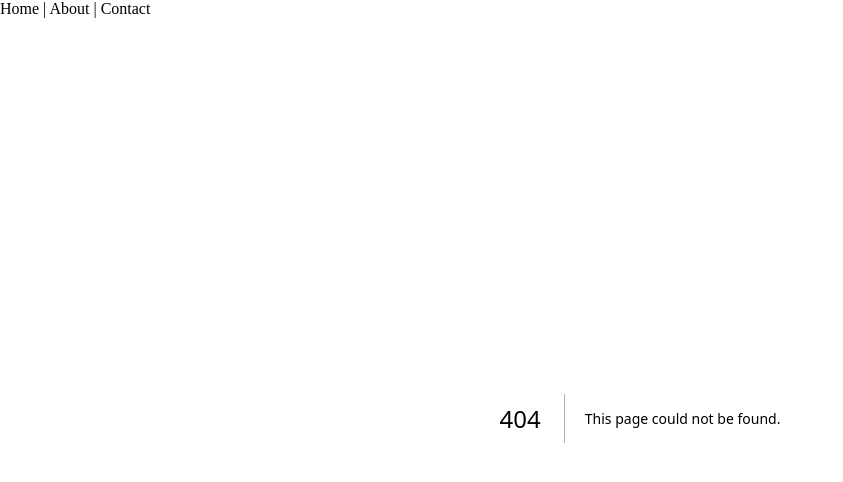
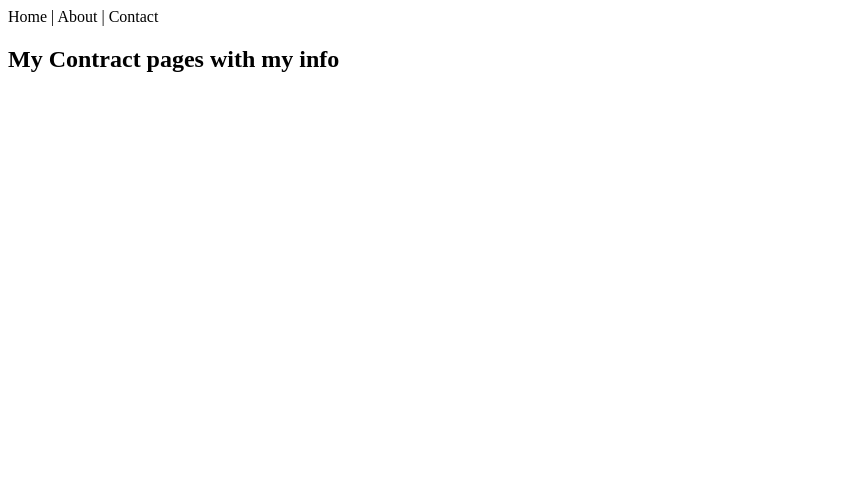
Before and after one commit to alhaj-cmd/nextcommerce, a Next.js app: page /contract in a window 1280 px wide. Before the commit this address had no page. Shown: the top 482 px of the page, without its empty margins (0-843 px from the left). Built offline with nearby package versions, Linux system fonts and the light colour scheme.

Commit message:
my contract pages manufacture

```diff
--- /dev/null
+++ b/app/contract/page.tsx
@@ -0,0 +1,8 @@
+export default function Contracpackes(){
+    return(
+        <div>
+            <h2>My Contract pages with my info</h2>
+        </div>
+    )
+
+}
```
